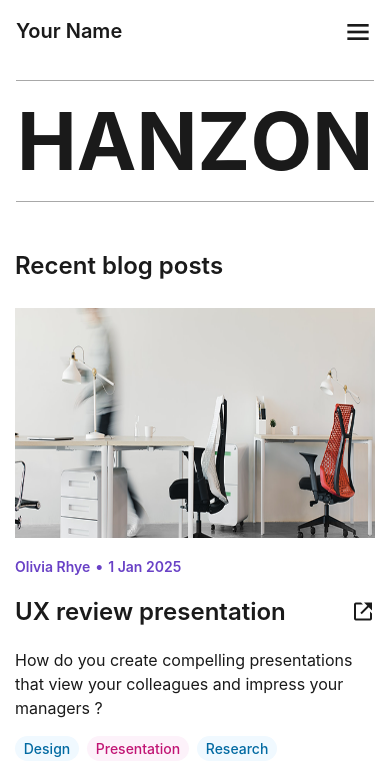
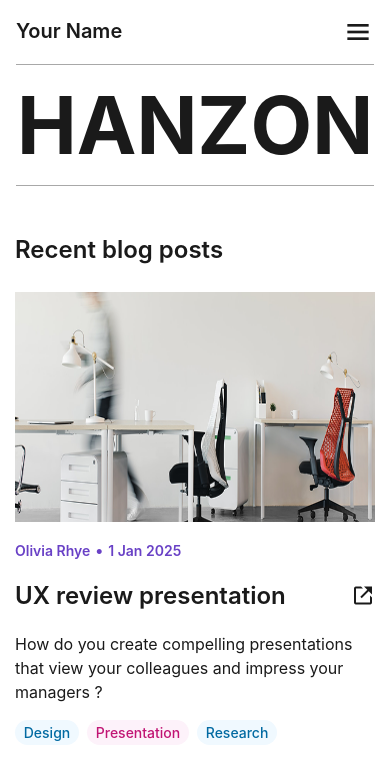
Before and after one commit to hanzchiziterem/hanzon, a plain HTML site: page index.html in a window 390 px wide. Shown: the top 775 px of the page. Drawn offline with nearby package versions, Linux system fonts and the light colour scheme.

Commit message:
fixed navbar padding

```diff
--- a/assets/scss/components/_navbar.scss
+++ b/assets/scss/components/_navbar.scss
@@ -8,6 +8,7 @@ nav{
         justify-content: space-between;
         align-items: center;
         padding: 2em 1em;
+        padding-bottom: 0em;
 
         a.animate {
             position: relative;          // establish containing block for pseudo
@@ -64,6 +65,7 @@ nav{
 
         .container{
             padding: 1em;
+            padding-bottom: 0em;
 
 
             a{
```
Also changed, not shown: assets/scss/css/main.css, 1 other file.
